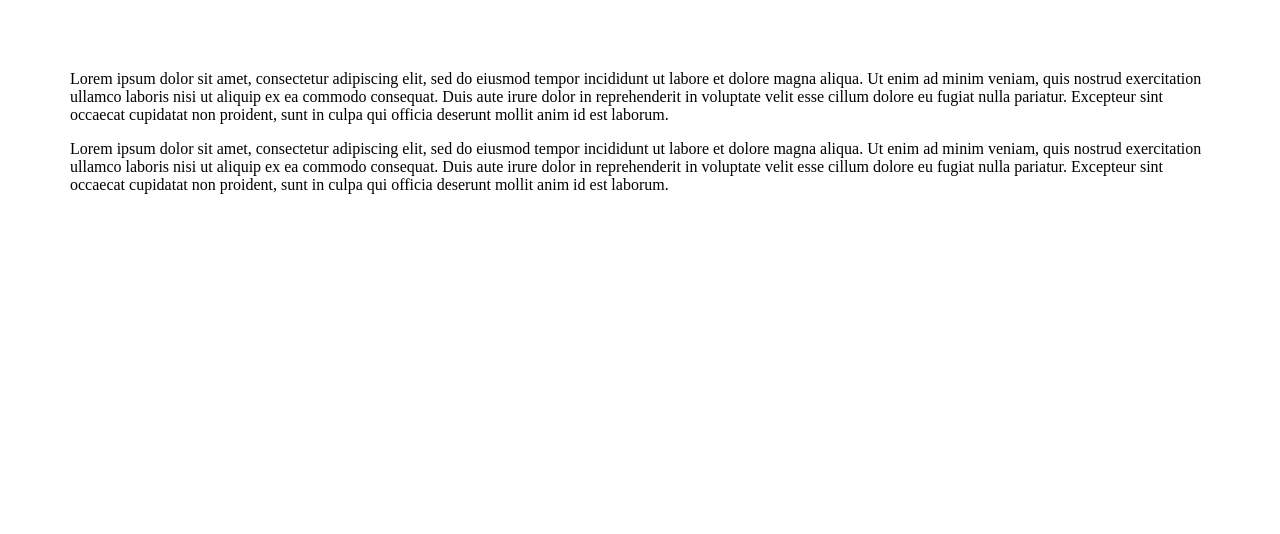
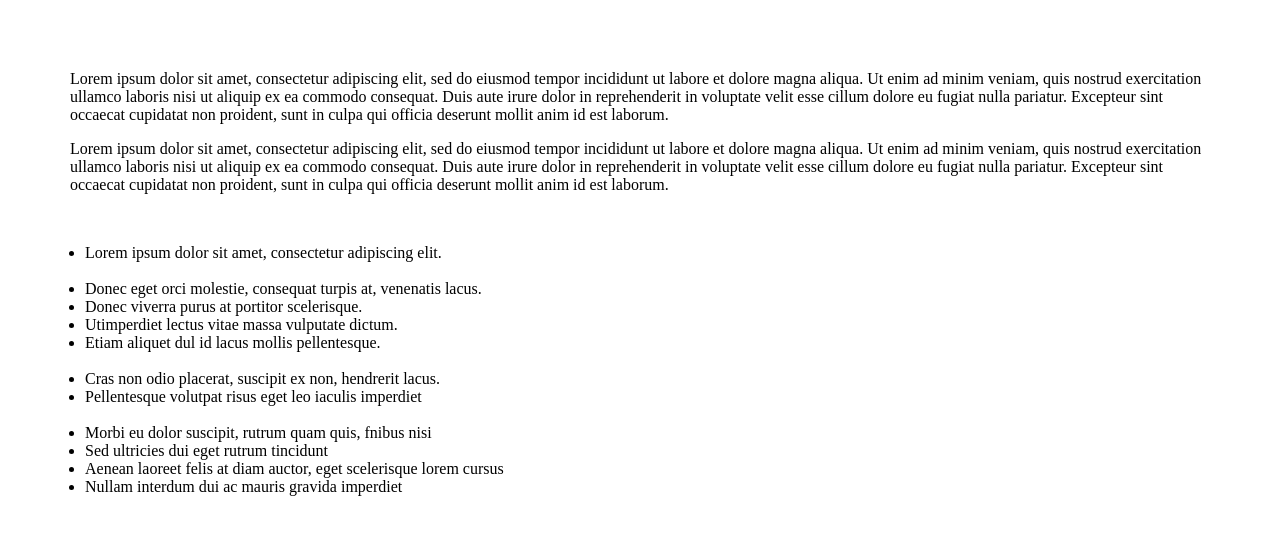
Before and after one commit to gaurav-cedcoss/temp_1redo, a plain HTML site: page src/index.html in a window 1280 px wide. Drawn offline with Linux system fonts and the light colour scheme.

Commit message:
middle-portion

```diff
--- a/src/index.html
+++ b/src/index.html
@@ -7,6 +7,9 @@
     <style>
         body{
             margin: 70px;
+        }
+        ul{
+            padding-inline-start:15px;
         }
     </style>
 </head>
@@ -24,5 +27,24 @@
         nulla pariatur. Excepteur sint occaecat cupidatat non proident, sunt in culpa qui officia deserunt mollit anim id est laborum.
      </p>
     <br>
+
+        <!-- Middle lists-->
+        <ul>
+            <li>Lorem ipsum dolor sit amet, consectetur adipiscing elit.</li><br>
+
+            <li>Donec eget orci molestie, consequat turpis at, venenatis lacus.</li>
+            <li>Donec viverra purus at portitor scelerisque.</li>
+            <li>Utimperdiet lectus vitae massa vulputate dictum.</li>
+            <li>Etiam aliquet dul id lacus mollis pellentesque.</li><br>
+
+            <li>Cras non odio placerat, suscipit ex non, hendrerit lacus.</li>
+            <li>Pellentesque volutpat risus eget leo iaculis imperdiet</li><br>
+
+            <li>Morbi eu dolor suscipit, rutrum quam quis, fnibus nisi</li>
+            <li>Sed ultricies dui eget rutrum tincidunt</li>
+            <li>Aenean laoreet felis at diam auctor, eget scelerisque lorem cursus</li>
+            <li>Nullam interdum dui ac mauris gravida imperdiet</li>
+        </ul><br>
+
 </body>
 </html>
```
